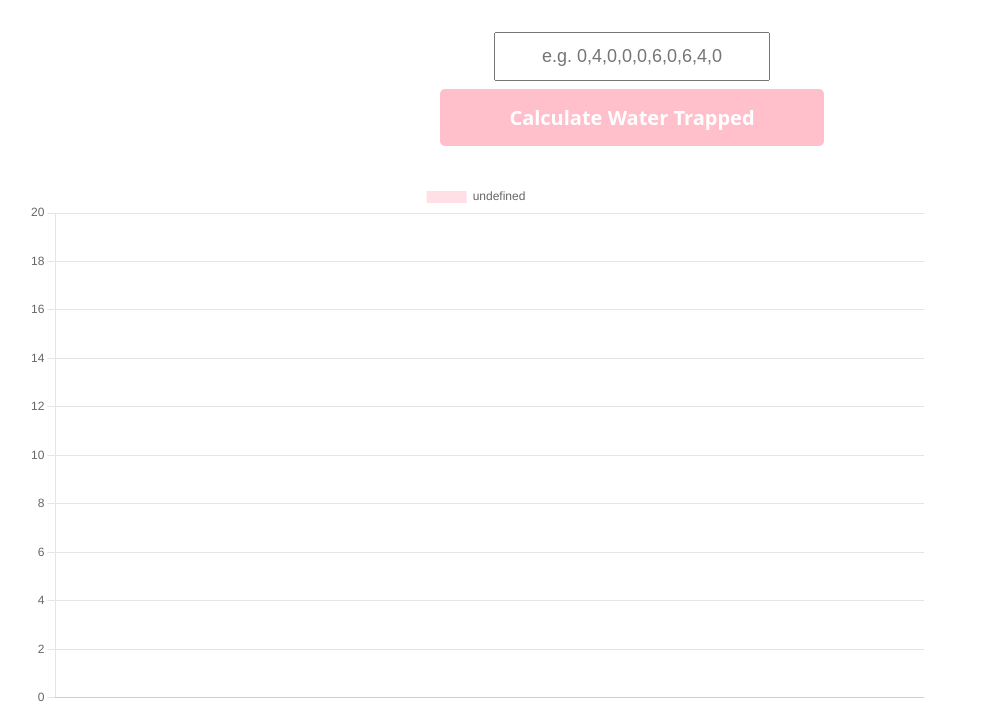
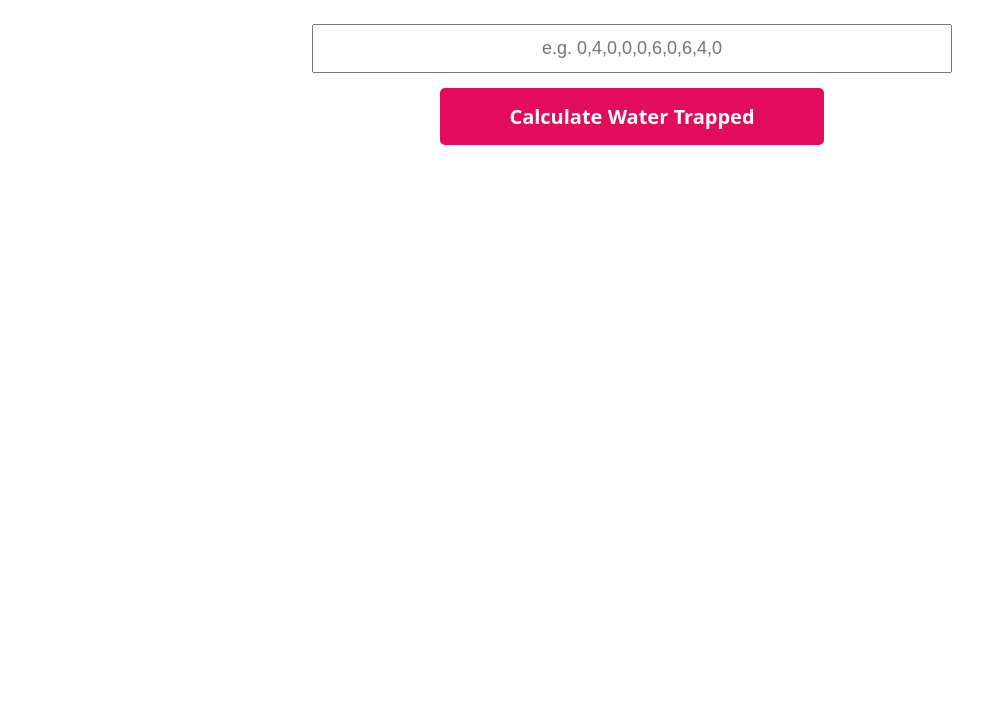
Before and after one commit to vaibhavgupta04/Trapping-Water, a plain HTML site: page index.html in a window 1280 px wide. Shown: the part 86-800 px from the top of the page, without its empty margins (16-999 px from the left). Drawn offline with nearby package versions, Linux system fonts and the light colour scheme.

Commit message:
updated code

```diff
--- a/index.html
+++ b/index.html
@@ -14,16 +14,19 @@
     <h1 id="heading">Water Trapping</h1>
     <input type="text" class="width-dynamic proba dva" id="array-input" name="array-input"
         placeholder="e.g. 0,4,0,0,0,6,0,6,4,0">
-    <button class="button" id="array-btn" onclick="onlyWater();beforeTrap(); afterTrap()">Calculate Water
+    <button class="button" id="array-btn" onclick="getArray();makeBeforeTrap(); makeAfterTrap()">Calculate Water
         Trapped</button>
 
 
-    <div style="height:fit-content; width:70%; margin: 10px; padding: 2%;">
-        <canvas id="beforetrap" width="170px" height="100px" style="text-align:center"></canvas>
-    </div>
-    <div style="height:fit-content; width:70% ; margin: 10px; padding: 2%;">
-        <h3 id="totalwater"></h3>
-        <canvas id="aftertrap" width="150px" height="100px" style="text-align:center"></canvas>
+
+    <div id="charts">
+        <div id="question">
+            <canvas id="beforetrap" width="170px" height="100px" style="text-align:center"></canvas>
+        </div>
+        <div id="answer">
+            <h3 id="totalwater"></h3>
+            <canvas id="aftertrap" width="150px" height="100px" style="text-align:center"></canvas>
+        </div>
     </div>
     <script src="script.js"></script>
 </body>
--- a/script.js
+++ b/script.js
@@ -1,16 +1,13 @@
 function getArray() {
+
     let element = document.getElementById("array-input");
     let array = element.value.split(",");
-    console.log(array);
     return array;
 }
 
-
-
-
 function getWaterArray() {
     let height = getArray();
-    console.log(height + '\n');
+    console.log("HEIGHT", height + '\n');
     let n = height.length;
     let leftMax = new Array(n);
     let rightMax = new Array(n);
@@ -34,119 +31,40 @@ function getWaterArray() {
             water[i] = (0);
         }
     }
-    console.log(total + " ");
-    console.log(water);
+    console.log("WATER", water)
     return water;
 }
 let onlywater = getWaterArray();
+console.log("ONLY WATER", onlywater)
+
 
 function makeBeforeTrap() {
-    let color = [];
-    let water = [];
-    let bars = getArray();
-    for (let i = 0; i < bars.length; i++) {
-        if (water[i] == 0) {
-            beforeRes.push({ bars: bars[i], color: "yellow" });
-        } else {
-            beforeRes.push({ bars: water[i], color: "blue" });
-        }
-    }
-    console.log(beforeRes);
-
-
-    let beforeObject = {
-        color: color,
-        water: water,
-    }
-    return beforeObject;
-}
-
-function makeAfterTrap() {
-    let total = 0;
-    let color = [];
-    let water = [];
-    let afterObject = {
-        total: total,
-        color: color,
-        water: water,
-    }
-    return afterObject;
-
+    const beforetrap = document.getElementById('beforetrap');
 }
 
 
+function makeAfterTrap() {
 
-
-function beforeTrap() {
-    let water = getWaterArray();
-    let bars = getArray();
-    let beforeRes = [];
-    for (let i = 0; i < bars.length; i++) {
-        if (water[i] == 0) {
-            beforeRes.push({ bars: bars[i], color: "yellow" });
-        } else {
-            beforeRes.push({ bars: water[i], color: "blue" });
-        }
-    }
-    console.log(beforeRes);
-}
-beforeTrap();
-
-function afterTrap() {
-    let watertrapped = getWaterArray();
-    return watertrapped;
-}
-
-
-const beforetrap = document.getElementById('beforetrap');
+    console.log("THIS");
+    let res2 = getWaterArray();
+    console.log("REs", res2);
+    let color2 = new Array(res2.length);
+    color2.fill('rgba(54, 162, 235, 0.2)');
+    let lab = new Array(res2.length);
+    lab.fill('');
     const aftertrap = document.getElementById('aftertrap');
 
-// calculations for chart 1
-
-const myChart1 = new Chart(beforetrap, {
-    type: 'bar',
-    data: {
-        datasets: [{
-            data: [12, 19, 0, 5, 2, 3],
-            backgroundColor: [
-                'rgba(255, 99, 132, 0.2)',
-                'rgba(54, 162, 235, 0.2)',
-                'rgba(255, 206, 86, 0.2)',
-                'rgba(75, 192, 192, 0.2)',
-                'rgba(153, 102, 255, 0.2)',
-                'rgba(255, 159, 64, 0.2)'
-            ],
-            borderColor: [
-                'rgba(255, 99, 132, 1)',
-                'rgba(54, 162, 235, 1)',
-                'rgba(255, 206, 86, 1)',
-                'rgba(75, 192, 192, 1)',
-                'rgba(153, 102, 255, 1)',
-                'rgba(255, 159, 64, 1)'
-            ],
-        }]
-    },
-    options: {
-        scales: {
-            y: {
-                beginAtZero: true
+    let chartStatus = Chart.getChart("aftertrap"); // <canvas> id
+    if (chartStatus != undefined) {
+        chartStatus.destroy();
     }
-        }
-    }
-});
-
-// calculations for chart 2
-
-
-let answater = getWaterArray().water;
-let totalwater = getWaterArray().total;
 
     const myChart2 = new Chart(aftertrap, {
         type: 'bar',
         data: {
-        labels: ["", "", "", "", "", ""],
+            labels: lab,
             datasets: [{
-            data: [12, 19, 0, 5, 2, 3],
+                data: res2,
                 backgroundColor: [
                     'rgba(54, 162, 235, 0.2)',
                     'rgba(54, 162, 235, 0.2)',
@@ -155,18 +73,26 @@ const myChart2 = new Chart(aftertrap, {
                     'rgba(54, 162, 235, 0.2)',
                     'rgba(54, 162, 235, 0.2)'
                 ],
+                barPercentage: 1.0,
+                categoryPercentage: 1,
             }]
         },
-    options: {
-        scales: {
-            x: {
+    });
 
-                categoryPercentage: 1.0,
-                barPercentage: 1.0
+    let totalWater = 0;
+    for (const element of res2) {
+        totalWater += element;
     }
+
+    console.log("TOTAL WATER", totalWater)
+    const totalWaterObject = document.getElementById('totalwater');
+    totalWaterObject.innerHTML = "Total Water Trapped - " + totalWater
+    return afterObject;
+
 }
-    }
-});
+
+
+
 
 
 
--- a/style.css
+++ b/style.css
@@ -17,15 +17,15 @@ body {
 #array-input {
     align-self: center;
     font-size: large;
-    width: max-content;
+    width: 50%;
     padding: 12px 20px;
-    margin: 8px 0;
+    margin-bottom: 15px;
     box-sizing: border-box;
     text-align: center;
 }
 
 #array-btn {
-    background-color: pink;
+    background-color: #E30B5C;
     border: none;
     border-radius: 5px;
     color: white;
@@ -39,21 +39,33 @@ body {
     font-family: system-ui, -apple-system, BlinkMacSystemFont, 'Segoe UI', Roboto, Oxygen, Ubuntu, Cantarell, 'Open Sans', 'Helvetica Neue', sans-serif;
 }
 
+#totalwater {
+    font-size: 25px;
+    font-weight: bold;
+    text-align: center;
+    font-family: Cambria, Cochin, Georgia, Times, 'Times New Roman', serif;
+}
+
+#charts {
+    display: flex;
+    flex-wrap: wrap;
+}
+
+
 #question {
-    height: 90;
-    width: auto;
-    color: #000;
-    text-align: center;
-    margin-top: 0.5%;
-    margin-bottom: 0.5%;
-
+    flex: 50%;
+    height: fit-content;
+    width: 80%;
+    margin: 10px;
+    padding: 2%;
+    align-self: center;
 }
 
 #answer {
-    height: 90;
-    width: 100%;
-    color: #000;
-    text-align: center;
-    margin-top: 0.5%;
-    margin-bottom: 0.5%;
+    flex: 50%;
+    height: fit-content;
+    width: 80%;
+    margin: 10px;
+    padding: 2%;
+    align-self: center;
 }
```
Also changed, not shown: 1 other file. Lines whose indentation alone changed are shown as unchanged.
